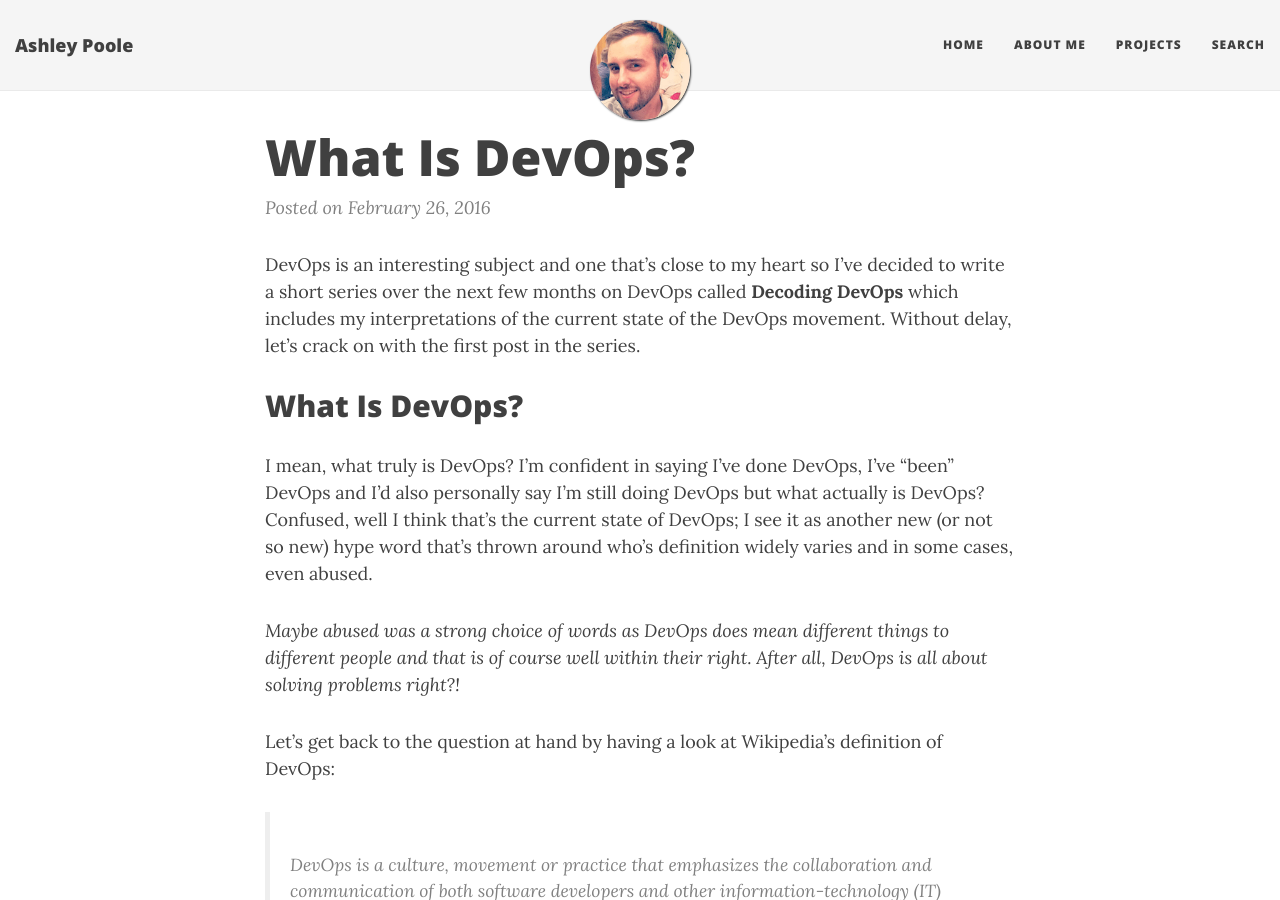
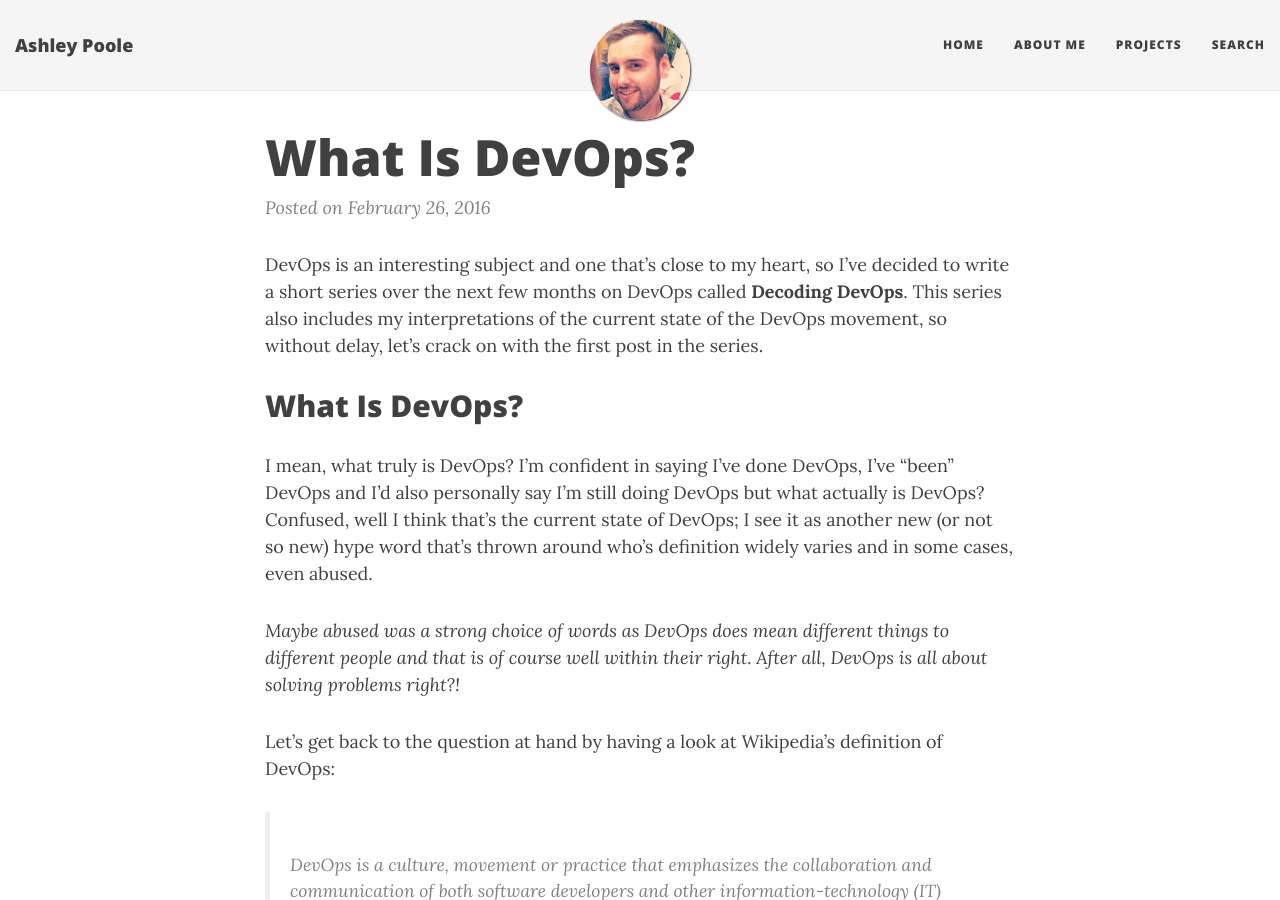
Before and after one commit to AshleyPoole/ashleypoole.github.io, a Jekyll site: the page built from _posts/2016-02-26-what-is-devops.md, in a window 1280 px wide and 900 px high. Built offline with Jekyll 4.4.1, drawn with Linux system fonts in a browser that asks for light colours; nearby versions of some CDN libraries; comment, search, counter and statistics services are not loaded.

Commit message:
Update what-is-devops opening paragraph

```diff
--- a/_posts/2016-02-26-what-is-devops.md
+++ b/_posts/2016-02-26-what-is-devops.md
@@ -6,7 +6,7 @@ categories: [devops]
 tags: [questions, decodingdevopsseries]
 ---
 
-DevOps is an interesting subject and one that's close to my heart so I've decided to write a short series over the next few months on DevOps called **Decoding DevOps** which includes my interpretations of the current state of the DevOps movement. Without delay, let's crack on with the first post in the series.
+DevOps is an interesting subject and one that's close to my heart, so I've decided to write a short series over the next few months on DevOps called **Decoding DevOps**. This series also includes my interpretations of the current state of the DevOps movement, so without delay, let's crack on with the first post in the series.
 
 ## What Is DevOps?
 I mean, what truly is DevOps? I'm confident in saying I've done DevOps, I've "been" DevOps and I'd also personally say I'm still doing DevOps but what actually is DevOps? Confused, well I think that's the current state of DevOps; I see it as another new (or not so new) hype word that's thrown around who's definition widely varies and in some cases, even abused.
```
